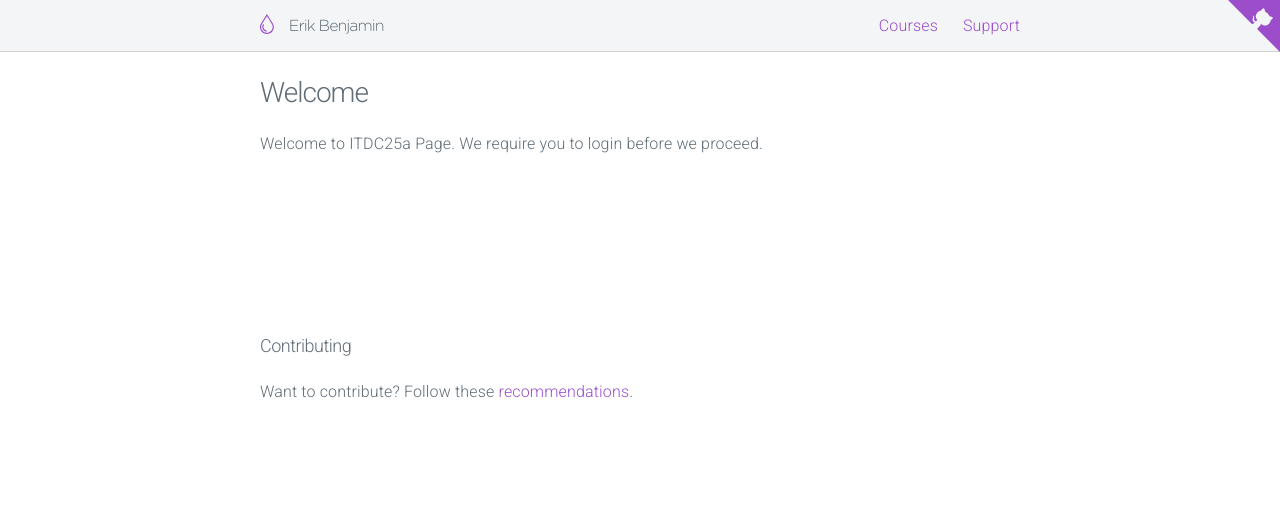
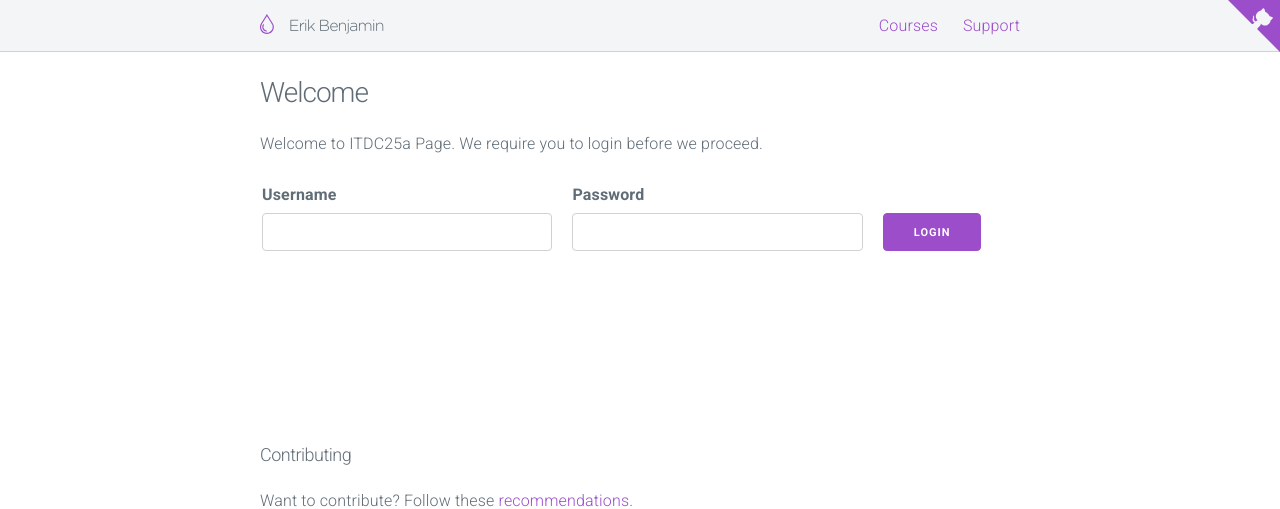
Before and after one commit to tua1337fish/itdc25amidterm, a PHP site: page / in a window 1280 px wide. Shown: the top 509 px of the page. Run offline with PHP 8.4, Linux system fonts and the light colour scheme; some libraries are stand-ins or nearby versions.

Commit message:
Addd login form

```diff
--- a/index.php
+++ b/index.php
@@ -67,6 +67,24 @@
 				<h3 class="title">Welcome</h3>
 				<p>Welcome to ITDC25a Page. We require you to login before we proceed.</p>
 				<p>
+				<form action="#">
+					<fieldset>
+						<div class="row">
+							<div class="column">
+						<label for="txtUser">Username</label>
+						<input type="text" id="txtUser" name="txtUser">
+						</div>
+						<div class="column">
+							<label for="txtPass">Password</label>
+							<input type="password" id="txtPass" name="txtPass">
+						</div>
+						<div class="column column-20">
+							<label for="">&nbsp;</label>
+							<button type="submit" class="button-primary">Login</button>
+						</div>
+						</div>
+					</fieldset>
+				</form>
 					<!-- Enter code for your login form here -->
 				</p>
 			</section>
```
